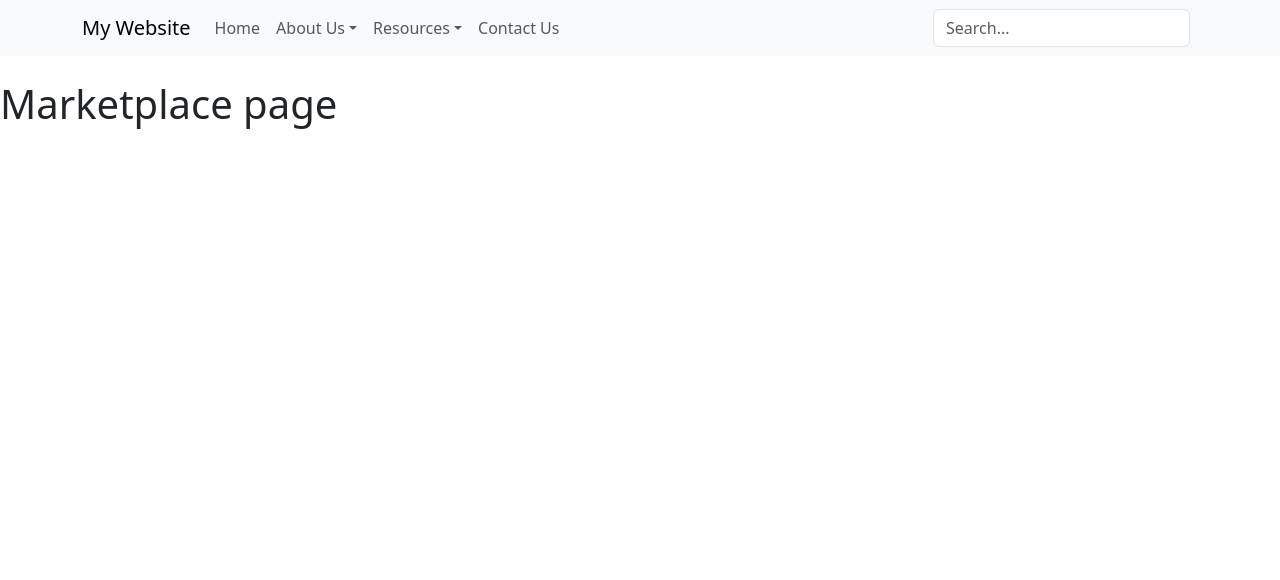
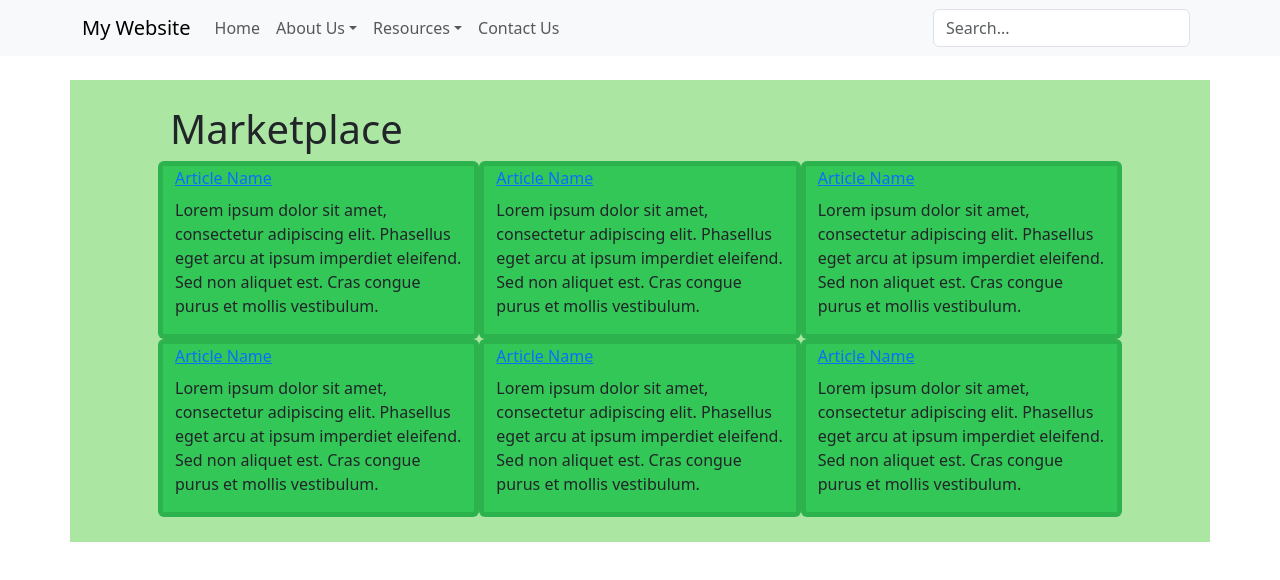
Before and after one commit to DavidTimothyNam/CSC-131-Final, a React (Vite) app: page /marketplace in a window 1280 px wide. Shown: the top 580 px of the page. Built offline with nearby package versions, Linux system fonts and the light colour scheme.

Commit message:
converted marketplace.html to a jsx file

```diff
--- a/src/pages/Contact.jsx
+++ b/src/pages/Contact.jsx
@@ -88,9 +88,41 @@ const ContactForm = () => {
 
     return (
         <>
-            <PageNavbar />
+          <PageNavbar />
 
-            <div className="container mt-5" style={{ width: '60%' }}>
+          <style>{`
+            .container .content {
+            margin: 35px 75px 55px;
+          }
+
+            #contactTitle{
+            font-size: 28px;
+            margin: 20px 75px;
+          }
+
+            .form-floating input,
+            .form-floating select,
+            .form-floating textarea{
+            margin-bottom: 20px;
+          }
+
+
+            #the-count{
+            float: right;
+            margin-top: -10px;
+          }
+            .submitButton input{
+            padding: 5px 10px;
+            border-radius: 5px;
+            border: solid black 1px;
+            transition: background-color 200ms;
+          }
+            .submitButton input:hover{
+            background-color: darkgray;
+          }
+          `}</style>
+
+          <div className="container mt-5" style={{ width: '60%' }}>
                 <h1>Contact Us</h1>
                 <form onSubmit={(e) => e.preventDefault()}>
                     <div className="form-floating mb-3">
@@ -158,7 +190,7 @@ const ContactForm = () => {
                         <span id="maximum"> / 500</span>
                     </div>
 
-                    <div className="submitButton text-center">
+                    <div className="submitButton">
                         <input
                             type="button"
                             value="Send Now"
--- a/src/pages/Resources/Marketplace.jsx
+++ b/src/pages/Resources/Marketplace.jsx
@@ -5,7 +5,44 @@ const Marketplace = () => {
   return (
     <>
       <PageNavbar />
-      <h1>Marketplace page</h1>
+      <style>{`
+        .card-grid-holder {
+        background-color: rgba(123, 216, 111, 0.637);
+        padding: 25px 100px 25px 100px;
+      }
+
+        .resource-card {
+        background-color: rgb(50, 199, 87);
+        border: 5px solid rgba(0, 0, 0, 0.1);
+        /* text-align: center; */
+        /* height: 150px; */
+        /* width: 480px; */
+      }
+
+        .card-grid-container {
+        display: grid;
+        grid-template-columns: auto auto auto;
+        gap: 50px;
+        padding: 50px;
+      }
+      `}</style>
+      <div className="container card-grid-holder">
+        <h1>Marketplace</h1>
+        <div className="row">
+          {Array(6).fill().map((_, i) => (
+            <div className="card col-lg-4 resource-card" key={i}>
+              <p className="card-title">
+                <a href="./index.html">Article Name</a>
+              </p>
+              <p className="card-description">
+                Lorem ipsum dolor sit amet, consectetur adipiscing elit.
+                Phasellus eget arcu at ipsum imperdiet eleifend. Sed non aliquet
+                est. Cras congue purus et mollis vestibulum.
+              </p>
+            </div>
+          ))}
+        </div>
+      </div>
     </>
   );
 };
```
